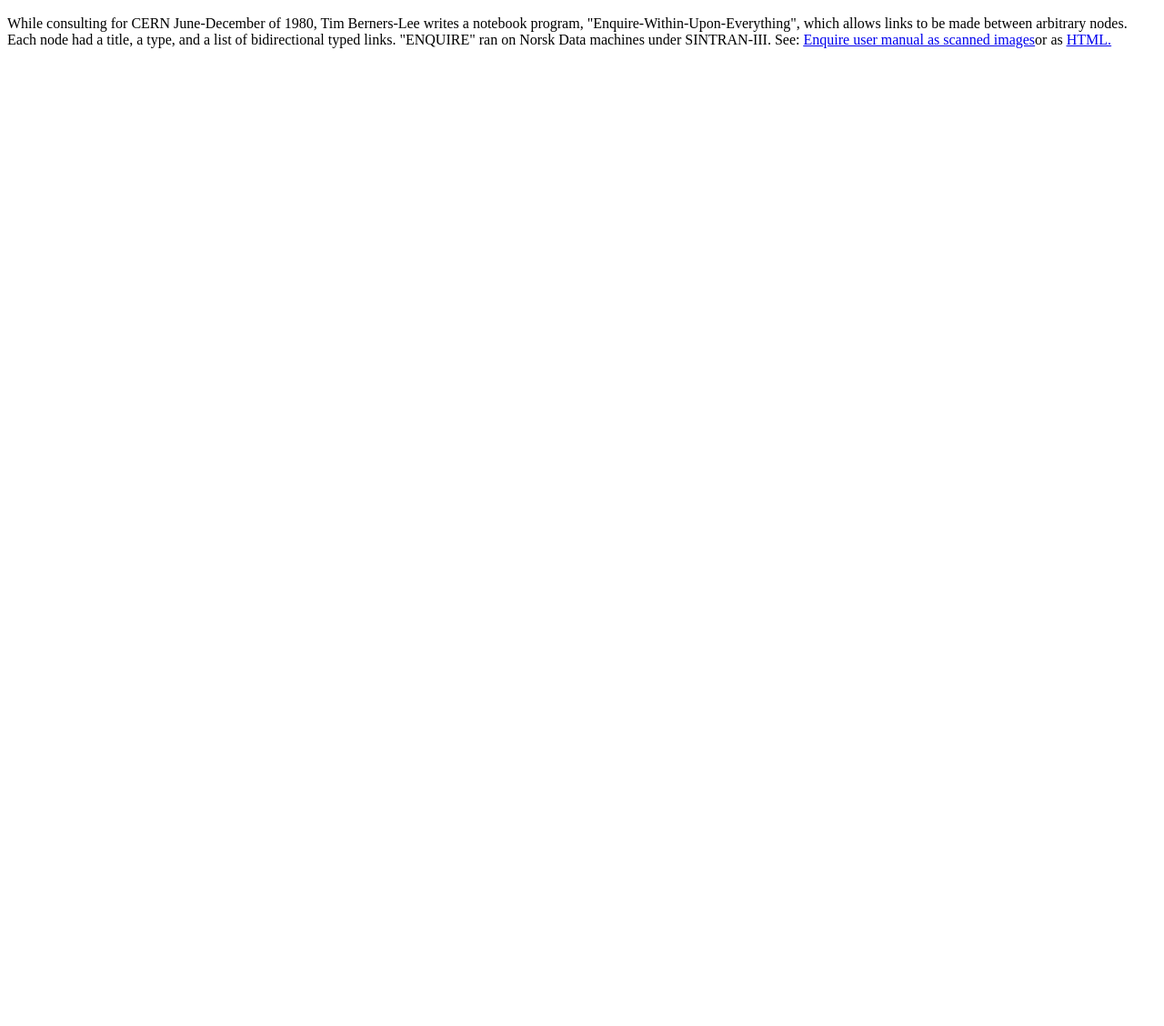
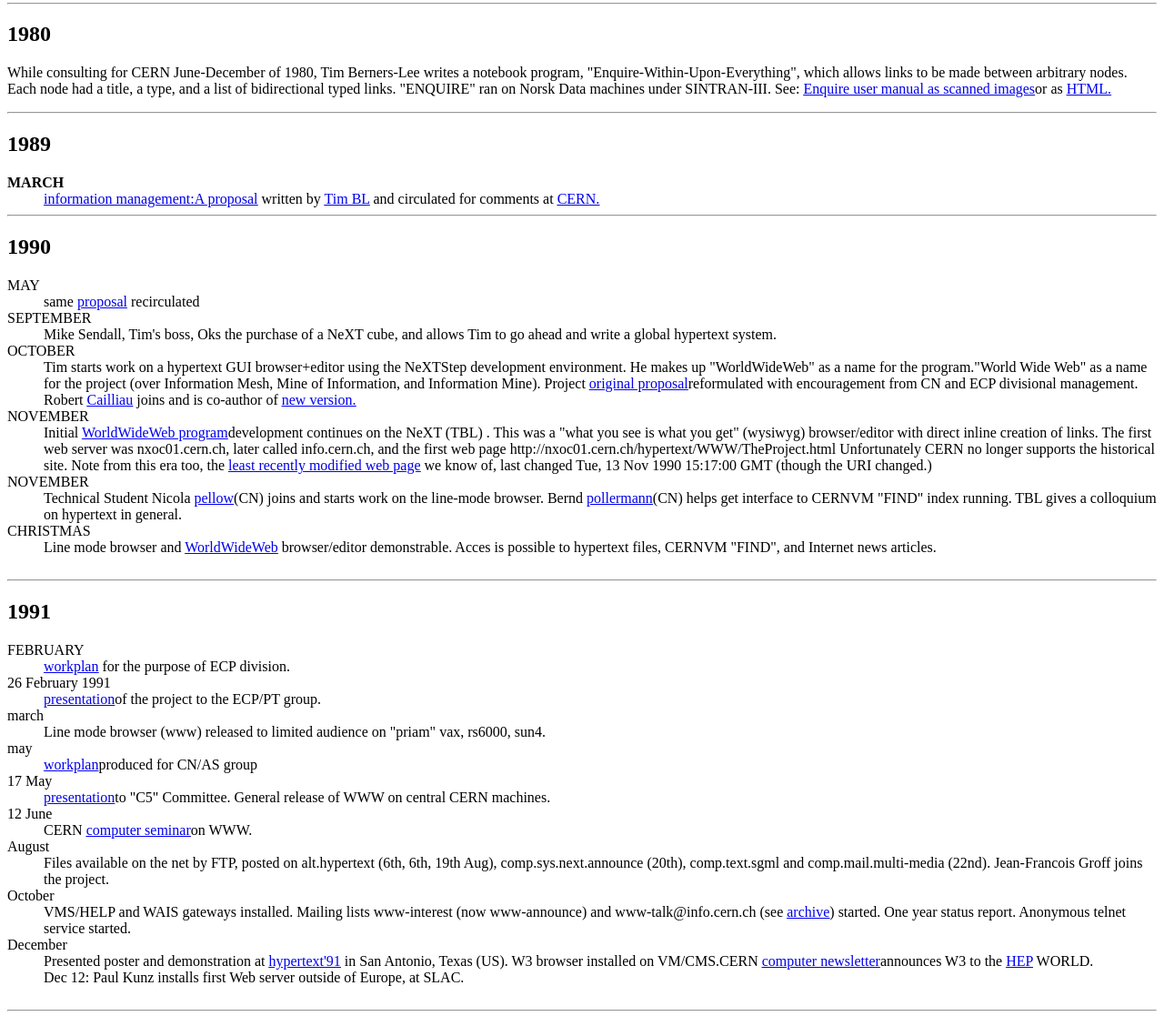
Before and after one commit to nayakanwesh/W3C, a plain HTML site: page index.html in a window 1280 px wide. Shown: the part 473-1601 px from the top of the page at 91% size. Before the commit the page ends 800 px from the top, so only its background shows below. Drawn offline with Linux system fonts and the light colour scheme.

Commit message:
just modified

```diff
--- a/index.html
+++ b/index.html
@@ -10,13 +10,58 @@
         <a href="/"><img alt="W3C" src="https://www.w3.org/assets/logos/w3c/w3c-no-bars.svg" width="72" height="48"></a>
     </p>
 <h1>A LITTLE HISTORY OF THE WORLD WIDE WEB</h1>
-<P>see also <a href="https://www.w3.org/2004/Talks/w3c10-HowItAllStarted/" target="_blank">How it all started</a> presentation materials from the <a hreaf="https://www.w3.org/2004/09/W3C10.html" >w3c 10th aniversary celebration</a> and others.</P>
+<P>see also <a href="https://www.w3.org/2004/Talks/w3c10-HowItAllStarted/" target="_blank">How it all started</a> presentation materials from the <a hreaf="https://www.w3.org/2004/09/W3C10.html" >w3c 10th aniversary celebration</a> and others.</P><hr>
     <h2>1945</h2>
-<p>vannevar bush writes <a href="https://www.theatlantic.com/magazine/archive/1945/07/as-we-may-think/303881/ target= "_blank"><u>an article</u></a> in <a href="https://www.theatlantic.com/world/" target="_blank"><u>Atlantic monthly</u></a>. "about a photo-electrical-mechanical device called a memex, for memory extension,which could make and follo links between document on microfiche</p>
+<p>vannevar bush writes <a href="https://www.theatlantic.com/magazine/archive/1945/07/as-we-may-think/303881/ target= "_blank"><u>an article</u></a> in <a href="https://www.theatlantic.com/world/" target="_blank"><u>Atlantic monthly</u></a>. "about a photo-electrical-mechanical device called a memex, for memory extension,which could make and follo links between document on microfiche</p><hr>
 <h2>1960s</h2>
 <p>Doug Engelbart prototypes an "oNLine System" (NLS) which does hypertext browsing editing, email, and so on. He invents the mouse for this purpose. See the <a hreaf="http://www.bootstrap.org/library.htm" target="_blank"><u>Bootstrap institute library.</u></a></p>
-<p>Ted Nelson coins the word Hypertext in A File Structure for the Complex, the Changing, and the Indeterminate. 20th National Conference, New york, <a href="https://www.acm.org/" target="_blank" ><u>Assosiation for computing machinery.</u></a>1965. See also: Literary Machines. Note: There used to be a link here to "Hypertext and Hypermedia: A Selected Bibliography" by Terence Harpold, but the site hosting the resource did not maintain the link.</p>
+<p>Ted Nelson coins the word Hypertext in A File Structure for the Complex, the Changing, and the Indeterminate. 20th National Conference, New york, <a href="https://www.acm.org/" target="_blank" ><u>Assosiation for computing machinery.</u></a>1965. See also: Literary Machines. Note: There used to be a link here to "Hypertext and Hypermedia: A Selected Bibliography" by Terence Harpold, but the site hosting the resource did not maintain the link.</p><hr>
 <h2>1980</h2>
-<p>While consulting for CERN June-December of 1980, Tim Berners-Lee writes a notebook program, "Enquire-Within-Upon-Everything", which allows links to be made between arbitrary nodes. Each node had a title, a type, and a list of bidirectional typed links. "ENQUIRE" ran on Norsk Data machines under SINTRAN-III. See: <a href="https://www.w3.org/History/1980/Enquire/scaled/" target="_blank"><u>Enquire user manual as scanned images</u></a>or as <a href="https://www.w3.org/History/1980/Enquire/manual/" target="_blank"><u>HTML.</u></a>
+<p>While consulting for CERN June-December of 1980, Tim Berners-Lee writes a notebook program, "Enquire-Within-Upon-Everything", which allows links to be made between arbitrary nodes. Each node had a title, a type, and a list of bidirectional typed links. "ENQUIRE" ran on Norsk Data machines under SINTRAN-III. See: <a href="https://www.w3.org/History/1980/Enquire/scaled/" target="_blank"><u>Enquire user manual as scanned images</u></a>or as <a href="https://www.w3.org/History/1980/Enquire/manual/" target="_blank"><u>HTML.</u></a></p><hr>
+<h2>1989</h2>
+<dl>
+    <dt>
+       <b>MARCH</b>
+    </dt>
+    <dd><a href="https://www.w3.org/History/1989/proposal.html" target="_blank"><u>information management:A proposal</u></a> written by <a href="https://www.w3.org/People.html#BernersLee" target="_blank>"><u>Tim BL</u></a> and circulated for comments at <a href="https://home.cern/" target="_blank"><u>CERN.</u></a></dd><hr>
+</dl>
+<h2>1990</h2>
+<dl>
+    <dt>MAY</dt>
+    <dd>same <a href ="https://www.w3.org/History/1989/proposal.html" target="_blank"><u>proposal</u></a> recirculated</dd>
+    <dt>SEPTEMBER</dt>
+    <dd>Mike Sendall, Tim's boss, Oks the purchase of a NeXT cube, and allows Tim to go ahead and write a global hypertext system.</dd>
+    <dt>OCTOBER</dt>
+    <dd>Tim starts work on a hypertext GUI browser+editor using the NeXTStep development environment. He makes up "WorldWideWeb" as a name for the program."World Wide Web" as a name for the project (over Information Mesh, Mine of Information, and Information Mine).
+        Project <a href="https://www.w3.org/History/1989/proposal.html" target="_blank"><u>original proposal</u></a>reformulated with encouragement from CN and ECP divisional management. Robert <a href="https://www.w3.org/People.html#Cailliau" target="_blank"><u>Cailliau</u></a> joins and is co-author of <a href="https://www.w3.org/Proposal.html" target="_blank"><u>new version.</u></a></dd>
+    <dt>NOVEMBER</dt>
+    <dd>Initial <a href="https://www.w3.org/People/Berners-Lee/WorldWideWeb.html" target="_blank"><u>WorldWideWeb program</u></a>development continues on the NeXT (TBL) . This was a "what you see is what you get" (wysiwyg) browser/editor with direct inline creation of links. The first web server was nxoc01.cern.ch, later called info.cern.ch, and the first web page http://nxoc01.cern.ch/hypertext/WWW/TheProject.html Unfortunately CERN no longer supports the historical site. Note from this era too, the <a href="https://www.w3.org/History/19921103-hypertext/hypertext/WWW/TheProject.htm" target="_blank"><u>least recently modified web page</u></a>  we know of, last changed Tue, 13 Nov 1990 15:17:00 GMT (though the URI changed.)</dd>
+    <dt>NOVEMBER</dt>
+    <dd>Technical Student Nicola <a href="https://www.w3.org/People.html#Pellow" target="_blank"><U>pellow</U></a>(CN) joins and starts work on the line-mode browser. Bernd <a href="https://www.w3.org/People.html#Pollermann" target="_blank"><u>pollermann</u></a>(CN) helps get interface to CERNVM "FIND" index running. TBL gives a  colloquium on hypertext in general. </dd>
+    <dt>CHRISTMAS</dt>
+    <dd>Line mode browser and <a href="https://www.w3.org/People/Berners-Lee/FAQ.html#browser" target="_blank"><u>WorldWideWeb</u></a> browser/editor demonstrable. Acces is possible to hypertext files, CERNVM "FIND", and Internet news articles.</dd><br><hr>
+</dl>
+<h2>1991</h2>
+<dl>
+    <dt>FEBRUARY</dt>
+    <dd> <a href="https://www.w3.org/WorkplanECP-PT.html" target="_blank" ><u>workplan</u></a> for  the purpose of ECP division.</dd>
+
+    <dt>26 February 1991</dt>
+    <dd> <a href="https://www.w3.org/Talks/Title.html" target="_blank"><u>presentation</u></a>of the project to the ECP/PT group. </dd>
+    <dt>march</dt>
+    <dd>Line mode browser (www) released to limited audience on "priam" vax, rs6000, sun4.</dd>
+    <dt>may</dt>
+    <dd> <a href="https://www.w3.org/Administration/AS_WorkPlan_91.html" target="_blank">workplan</a>produced for CN/AS group</dd>
+    <dt>17 May</dt>
+    <dd> <a href="https://www.w3.org/Talks/C5_17_May_91.html" target="_blank"><u>presentation</u></a>to "C5" Committee. General release of WWW on central CERN machines. </dd>
+    <dt>12 June</dt>
+    <dd>CERN <a href="https://www.w3.org/Talks/ComputerSeminar.html" target="_blank"><u>computer seminar</u></a>on WWW. </dd>
+    <dt>August</dt>
+    <dd>Files available on the net by FTP, posted on alt.hypertext (6th, 6th, 19th Aug), comp.sys.next.announce (20th), comp.text.sgml and comp.mail.multi-media (22nd). Jean-Francois Groff joins the project.</dd>
+    <dt>October</dt>
+    <dd>VMS/HELP and WAIS gateways installed. Mailing lists www-interest (now www-announce) and www-talk@info.cern.ch (see <a href="http://ksi.cpsc.ucalgary.ca/archives/WWW-TALK/www-talk-1991.index.html" target="_blank"><u>archive</u></a>) started. One year status report. Anonymous telnet service started. </dd>
+    <dt>December</dt>
+    <dd>Presented poster and demonstration at <a href="https://www.w3.org/Conferences/HT91/Overview.html" target="_blank"><u>hypertext'91</u></a> in San Antonio, Texas (US). W3 browser installed on VM/CMS.CERN <a href="http://cds.cern.ch/record/1292517/files/n-204.pdf" target="_blank"><u>computer newsletter</u></a>announces W3 to the <a href="http://physics.web.cern.ch/HEP.html"target="_blank"><u>HEP</u></a> WORLD.<br>Dec 12: Paul Kunz installs first Web server outside of Europe, at SLAC.</dd><br> <hr>
+</dl>
 </body>
 </html>
```
